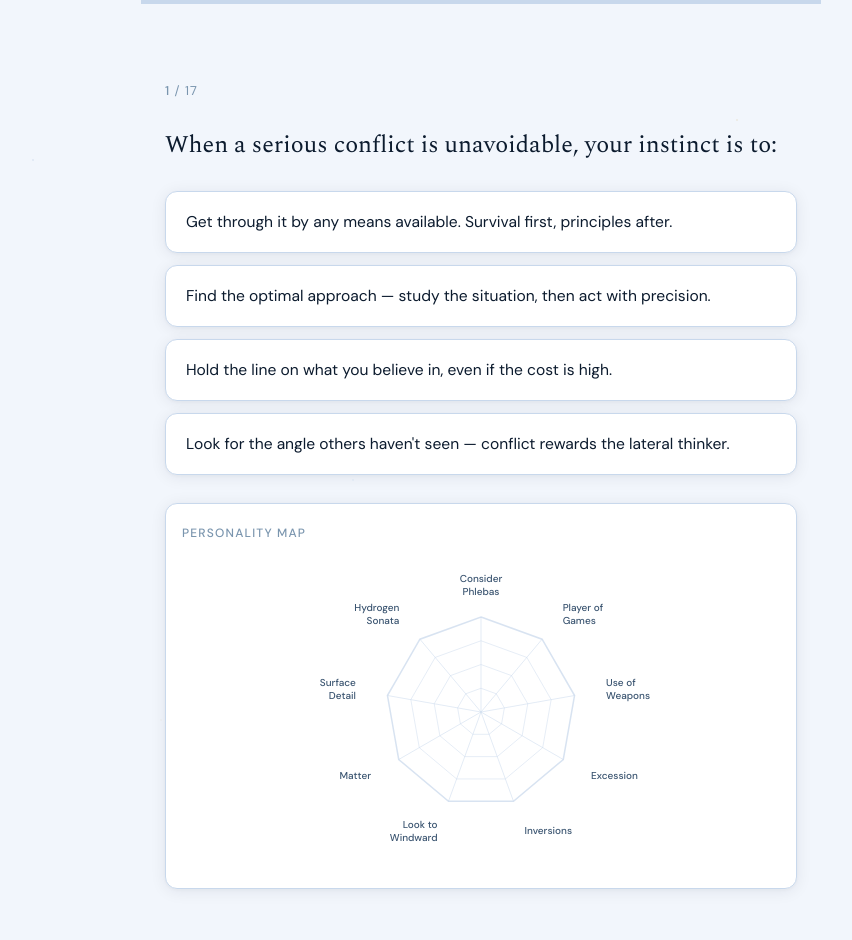
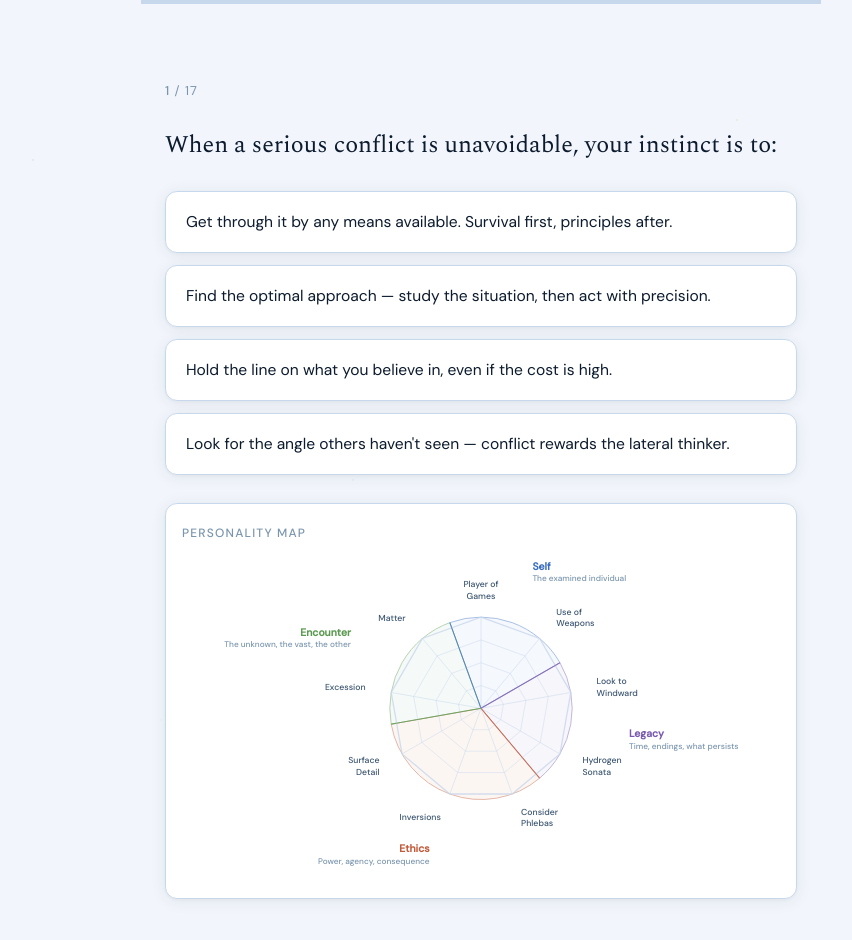
Before and after one commit to rangermankin/culture, a React (Vite) app: page / in a window 1280 px wide. Both pictures are taken after a click on the button "Begin". Shown: the top 940 px of the page, without its empty margins (159-1011 px from the left). Built offline with nearby package versions, Linux system fonts and the light colour scheme.

Commit message:
Add files via upload

```diff
--- a/src/components/RadarChart.jsx
+++ b/src/components/RadarChart.jsx
@@ -2,21 +2,56 @@ import React, { useMemo } from 'react';
 import { bookOrder } from '../data/books';
 import { questions } from '../data/questions';
 
-// Short two-line labels for each book axis
+const AXIS_ORDER = ['pg', 'uw', 'ltw', 'ths', 'cp', 'inv', 'sd', 'ex', 'mat'];
+
 const LABELS = {
-  cp:  ['Consider', 'Phlebas'],
-  pg:  ['Player of', 'Games'],
-  uw:  ['Use of', 'Weapons'],
-  ex:  ['Excession', ''],
+  pg: ['Player of', 'Games'],
+  uw: ['Use of', 'Weapons'],
+  ltw: ['Look to', 'Windward'],
+  ths: ['Hydrogen', 'Sonata'],
+  cp: ['Consider', 'Phlebas'],
   inv: ['Inversions', ''],
-  ltw: ['Look to', 'Windward'],
+  sd: ['Surface', 'Detail'],
+  ex: ['Excession', ''],
   mat: ['Matter', ''],
-  sd:  ['Surface', 'Detail'],
-  ths: ['Hydrogen', 'Sonata'],
 };
 
+const SECTIONS = [
+  {
+    key: 'self',
+    title: 'Self',
+    subtitle: 'The examined individual',
+    books: ['pg', 'uw'],
+    fill: '#EDF3FC',
+    stroke: '#3A6FBF',
+  },
+  {
+    key: 'legacy',
+    title: 'Legacy',
+    subtitle: 'Time, endings, what persists',
+    books: ['ltw', 'ths'],
+    fill: '#F1EEF9',
+    stroke: '#7A5AAF',
+  },
+  {
+    key: 'ethics',
+    title: 'Ethics',
+    subtitle: 'Power, agency, consequence',
+    books: ['cp', 'inv', 'sd'],
+    fill: '#FBEFE8',
+    stroke: '#C25B3A',
+  },
+  {
+    key: 'encounter',
+    title: 'Encounter',
+    subtitle: 'The unknown, the vast, the other',
+    books: ['ex', 'mat'],
+    fill: '#ECF7F2',
+    stroke: '#5A9A50',
+  },
+];
+
 // Precompute the theoretical max score per book
-// (sum, across all questions, of the highest weight that book gets in any single answer)
 const MAX_SCORES = (() => {
   const maxes = Object.fromEntries(bookOrder.map((k) => [k, 0]));
   questions.forEach((q) => {
@@ -35,14 +70,14 @@ const MAX_SCORES = (() => {
   return maxes;
 })();
 
-const N = bookOrder.length; // 9
-const CX = 165;
-const CY = 160;
-const R = 95; // radius of chart area
-const LABEL_R = R + 32; // where labels sit
+const N = AXIS_ORDER.length;
+const CX = 190;
+const CY = 180;
+const R = 105;
+const LABEL_R = R + 30;
+const SECTION_LABEL_R = R + 68;
 
 function angle(i) {
-  // Start from top (−π/2), go clockwise
   return -Math.PI / 2 + (i * 2 * Math.PI) / N;
 }
 
@@ -51,40 +86,97 @@ function polarToXY(r, i) {
   return [CX + r * Math.cos(a), CY + r * Math.sin(a)];
 }
 
+function polarToXYAngle(r, a) {
+  return [CX + r * Math.cos(a), CY + r * Math.sin(a)];
+}
+
 function polygonPoints(scores) {
-  return bookOrder
+  return AXIS_ORDER
     .map((key, i) => {
       const max = MAX_SCORES[key] || 1;
-      const ratio = Math.min(scores[key] / max, 1);
+      const ratio = Math.min((scores[key] || 0) / max, 1);
       return polarToXY(ratio * R, i).join(',');
     })
     .join(' ');
 }
 
 function gridPoints(ratio) {
-  return bookOrder.map((_, i) => polarToXY(ratio * R, i).join(',')).join(' ');
+  return AXIS_ORDER.map((_, i) => polarToXY(ratio * R, i).join(',')).join(' ');
 }
 
-function textAnchor(i) {
-  const a = angle(i);
+function textAnchorForAngle(a) {
   const cos = Math.cos(a);
   if (cos > 0.15) return 'start';
   if (cos < -0.15) return 'end';
   return 'middle';
 }
 
+function textAnchor(i) {
+  return textAnchorForAngle(angle(i));
+}
+
+function sectionPath(startIndex, endIndex) {
+  const startAngle = angle(startIndex) - Math.PI / N;
+  const endAngle = angle(endIndex) + Math.PI / N;
+
+  const [x1, y1] = polarToXYAngle(R, startAngle);
+  const [x2, y2] = polarToXYAngle(R, endAngle);
+  const largeArcFlag = endAngle - startAngle > Math.PI ? 1 : 0;
+
+  return [
+    `M ${CX} ${CY}`,
+    `L ${x1} ${y1}`,
+    `A ${R} ${R} 0 ${largeArcFlag} 1 ${x2} ${y2}`,
+    'Z',
+  ].join(' ');
+}
+
+function sectionLabelPosition(startIndex, endIndex) {
+  const startAngle = angle(startIndex) - Math.PI / N;
+  const endAngle = angle(endIndex) + Math.PI / N;
+  const midAngle = (startAngle + endAngle) / 2;
+  const [x, y] = polarToXYAngle(SECTION_LABEL_R, midAngle);
+  return { x, y, midAngle };
+}
+
 export default function RadarChart({ scores }) {
   const filled = useMemo(() => polygonPoints(scores), [scores]);
-  const hasAnyScore = bookOrder.some((k) => scores[k] > 0);
+  const hasAnyScore = AXIS_ORDER.some((k) => (scores[k] || 0) > 0);
+
+  const sectionMeta = useMemo(() => {
+    return SECTIONS.map((section) => {
+      const startIndex = AXIS_ORDER.indexOf(section.books[0]);
+      const endIndex = AXIS_ORDER.indexOf(section.books[section.books.length - 1]);
+      return {
+        ...section,
+        startIndex,
+        endIndex,
+        path: sectionPath(startIndex, endIndex),
+        labelPos: sectionLabelPosition(startIndex, endIndex),
+      };
+    });
+  }, []);
 
   return (
     <div className="radar-wrap">
       <p className="radar-heading">Personality map</p>
       <svg
-        viewBox="0 0 330 320"
+        viewBox="0 0 380 380"
         className="radar-svg"
         aria-label="Radar chart showing personality scores across 9 Culture novels"
       >
+        {/* Section backgrounds */}
+        {sectionMeta.map((section) => (
+          <path
+            key={section.key}
+            d={section.path}
+            fill={section.fill}
+            stroke={section.stroke}
+            strokeWidth={1}
+            opacity={0.5}
+          />
+        ))}
+
         {/* Grid rings */}
         {[0.25, 0.5, 0.75, 1].map((ratio) => (
           <polygon
@@ -93,12 +185,12 @@ export default function RadarChart({ scores }) {
             fill="none"
             stroke="var(--border)"
             strokeWidth={ratio === 1 ? 1.5 : 1}
-            opacity={ratio === 1 ? 0.7 : 0.45}
+            opacity={ratio === 1 ? 0.8 : 0.55}
           />
         ))}
 
         {/* Axis spokes */}
-        {bookOrder.map((_, i) => {
+        {AXIS_ORDER.map((_, i) => {
           const [x, y] = polarToXY(R, i);
           return (
             <line
@@ -109,7 +201,25 @@ export default function RadarChart({ scores }) {
               y2={y}
               stroke="var(--border)"
               strokeWidth={1}
-              opacity={0.5}
+              opacity={0.6}
+            />
+          );
+        })}
+
+        {/* Section boundary spokes */}
+        {sectionMeta.map((section) => {
+          const boundaryAngle = angle(section.startIndex) - Math.PI / N;
+          const [x, y] = polarToXYAngle(R, boundaryAngle);
+          return (
+            <line
+              key={`${section.key}-boundary`}
+              x1={CX}
+              y1={CY}
+              x2={x}
+              y2={y}
+              stroke={section.stroke}
+              strokeWidth={1.25}
+              opacity={0.65}
             />
           );
         })}
@@ -119,17 +229,17 @@ export default function RadarChart({ scores }) {
           <polygon
             points={filled}
             fill="var(--accent-blue)"
-            fillOpacity={0.18}
+            fillOpacity={0.2}
             stroke="var(--accent-blue)"
-            strokeWidth={2}
+            strokeWidth={2.25}
             strokeLinejoin="round"
           />
         )}
 
-        {/* Dot at each axis tip */}
-        {bookOrder.map((key, i) => {
+        {/* Axis dots */}
+        {AXIS_ORDER.map((key, i) => {
           const max = MAX_SCORES[key] || 1;
-          const ratio = Math.min(scores[key] / max, 1);
+          const ratio = Math.min((scores[key] || 0) / max, 1);
           if (ratio === 0) return null;
           const [x, y] = polarToXY(ratio * R, i);
           return (
@@ -145,13 +255,11 @@ export default function RadarChart({ scores }) {
         })}
 
         {/* Axis labels */}
-        {bookOrder.map((key, i) => {
+        {AXIS_ORDER.map((key, i) => {
           const [lx, ly] = polarToXY(LABEL_R, i);
           const anchor = textAnchor(i);
           const lines = LABELS[key];
-          const a = angle(i);
           const lineH = 13;
-          // Vertical centering: shift up if both lines present
           const baseY = lines[1] ? ly - lineH / 2 : ly;
 
           return (
@@ -167,9 +275,43 @@ export default function RadarChart({ scores }) {
               fontWeight="500"
             >
               <tspan x={lx} dy="0">{lines[0]}</tspan>
-              {lines[1] && (
-                <tspan x={lx} dy={lineH}>{lines[1]}</tspan>
-              )}
+              {lines[1] && <tspan x={lx} dy={lineH}>{lines[1]}</tspan>}
+            </text>
+          );
+        })}
+
+        {/* Section labels */}
+        {sectionMeta.map((section) => {
+          const { x, y, midAngle } = section.labelPos;
+          const anchor = textAnchorForAngle(midAngle);
+
+          return (
+            <text
+              key={`${section.key}-label`}
+              x={x}
+              y={y}
+              textAnchor={anchor}
+              fontFamily="var(--font-body)"
+              dominantBaseline="middle"
+            >
+              <tspan
+                x={x}
+                dy="0"
+                fontSize="12"
+                fontWeight="700"
+                fill={section.stroke}
+              >
+                {section.title}
+              </tspan>
+              <tspan
+                x={x}
+                dy="14"
+                fontSize="9.5"
+                fontWeight="500"
+                fill="var(--text-muted)"
+              >
+                {section.subtitle}
+              </tspan>
             </text>
           );
         })}
```
